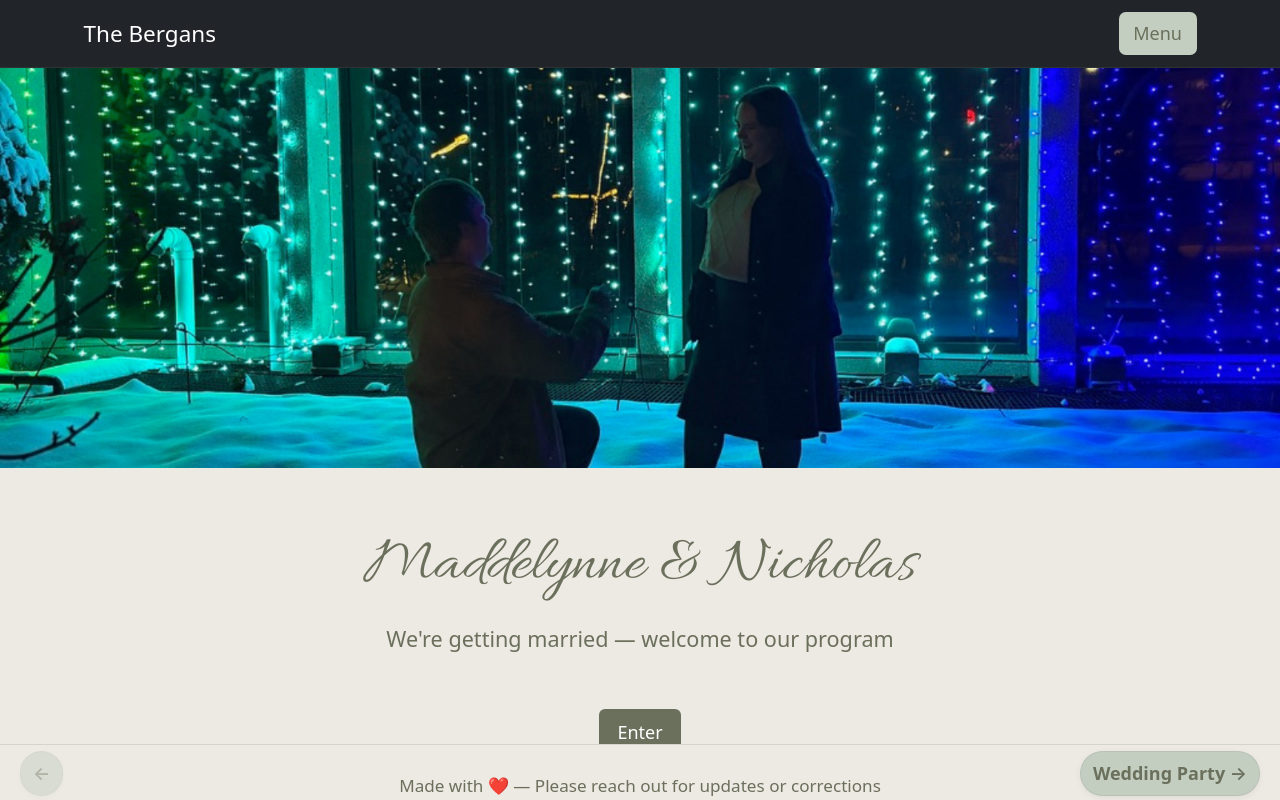
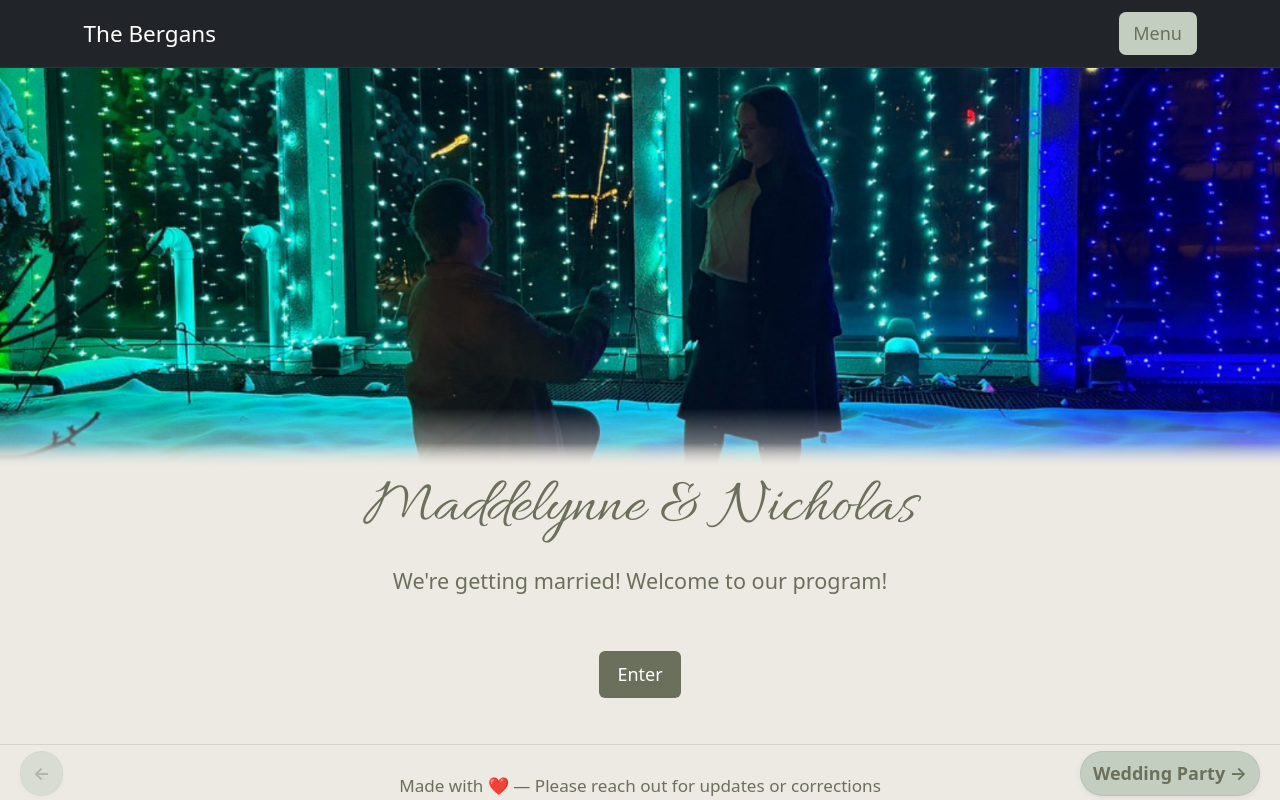
Before and after one commit to mamcgovern/WeddingProgram, a React (Vite) app in the folder wedding-program/: page / in a window 1280 px wide. Built offline with nearby package versions, Linux system fonts and the light colour scheme.

Commit message:
Updated home screen

```diff
--- a/wedding-program/src/components/Cover.jsx
+++ b/wedding-program/src/components/Cover.jsx
@@ -30,7 +30,7 @@ export default function Cover({ onEnter }) {
         </h1>
 
         <p className="cover-sub">
-          We're getting married — welcome to our program
+          We're getting married! Welcome to our program!
         </p>
 
         <button
--- a/wedding-program/src/index.css
+++ b/wedding-program/src/index.css
@@ -262,8 +262,36 @@ body {
   /* ✅ removes header gap */
   margin-top: calc(-1 * var(--header-height) + 50px);
 
-  background: black;
+  background: var(--bg);
 }
+
+
+/* ✅ gradient lives HERE instead */
+.cover-carousel::after {
+
+  content: "";
+  position: absolute;
+  left: 0;
+  right: 0;
+  bottom: 0;
+
+  height: 25%;
+  /* smaller fade area */
+
+  background: linear-gradient(to bottom,
+      rgba(0, 0, 0, 0) 40%,
+      /* no fade for most of image */
+      rgba(237, 233, 227, 0.25) 75%,
+      /* gentle blend */
+      var(--bg) 100%
+      /* only fully solid at very bottom */
+    );
+
+  pointer-events: none;
+  z-index: 5;
+
+}
+
 
 /* exact 1600x500 feel */
 .cover-carousel {
@@ -275,6 +303,14 @@ body {
   line-height: 0;
 }
 
+.cover-carousel {
+  position: relative;
+  width: 100%;
+  aspect-ratio: 16 / 5;
+  line-height: 0;
+}
+
+
 /* remove bootstrap spacing completely */
 .cover-carousel,
 .cover-carousel .carousel,
@@ -284,6 +320,7 @@ body {
   padding: 0 !important;
   height: 100%;
 }
+
 
 /* image fill */
 .cover-image {
@@ -299,16 +336,22 @@ body {
   opacity: 0;
   transition: opacity 0.8s ease-in-out;
 }
+
 .carousel-fade .carousel-item.active {
   opacity: 1;
 }
 
 /* TEXT SECTION */
+
 .cover-text {
   text-align: center;
-  padding: 3rem 1.5rem 4rem;
-  background: var(--bg);
+  padding: 2rem 1.5rem 4rem; /* reduce top padding */
+
+  margin-top: -40px; /* 👈 pulls text upward into the fade */
+  position: relative;
+  z-index: 10; /* ensure it sits above gradient */
 }
+
 
 .couple-name {
   font-family: var(--script);
```
